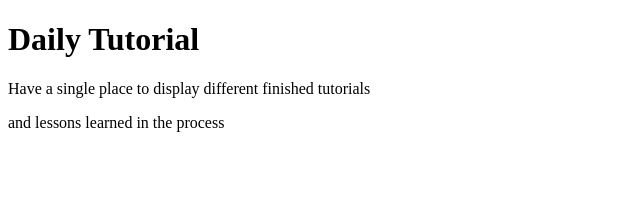
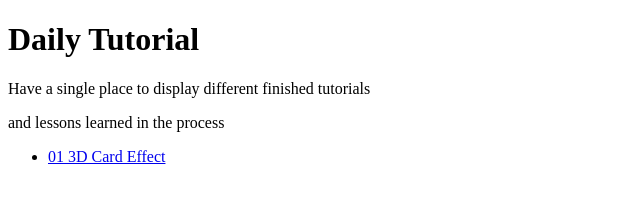
Before and after one commit to shljshlj/daily_tutorial, a plain HTML site: page index.html in a window 1280 px wide. Shown: the whole page, without its empty margins (0-640 px from the left). Drawn offline with Linux system fonts and the light colour scheme.

Commit message:
Add link to first project on the home page for all the projects

```diff
--- a/index.html
+++ b/index.html
@@ -11,6 +11,10 @@
   <h1>Daily Tutorial</h1>
   <p>Have a single place to display different finished tutorials</p>
   <p>and lessons learned in the process</p>
+
+  <ul>
+    <li><a href="./01_perspective-animation/index.html">01 3D Card Effect</a></li>
+  </ul>
 </body>
 
 </html>
```
